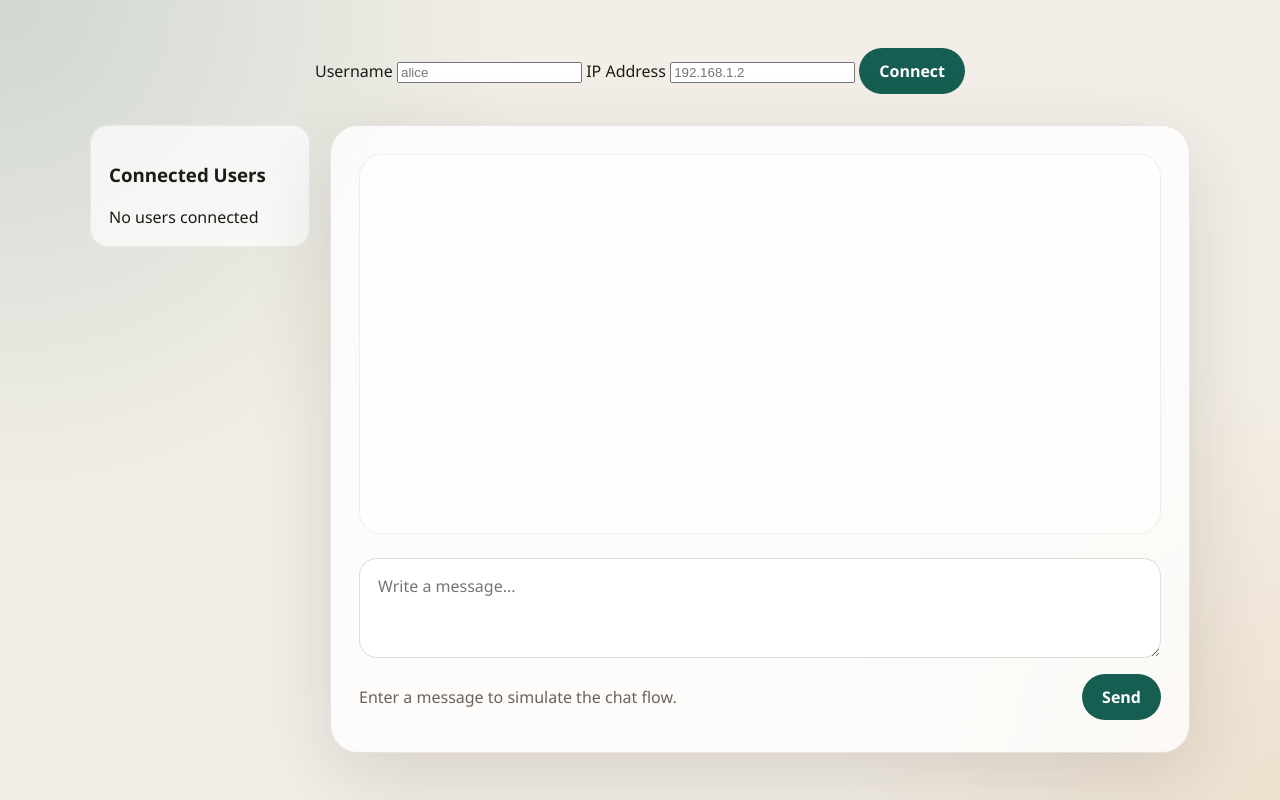
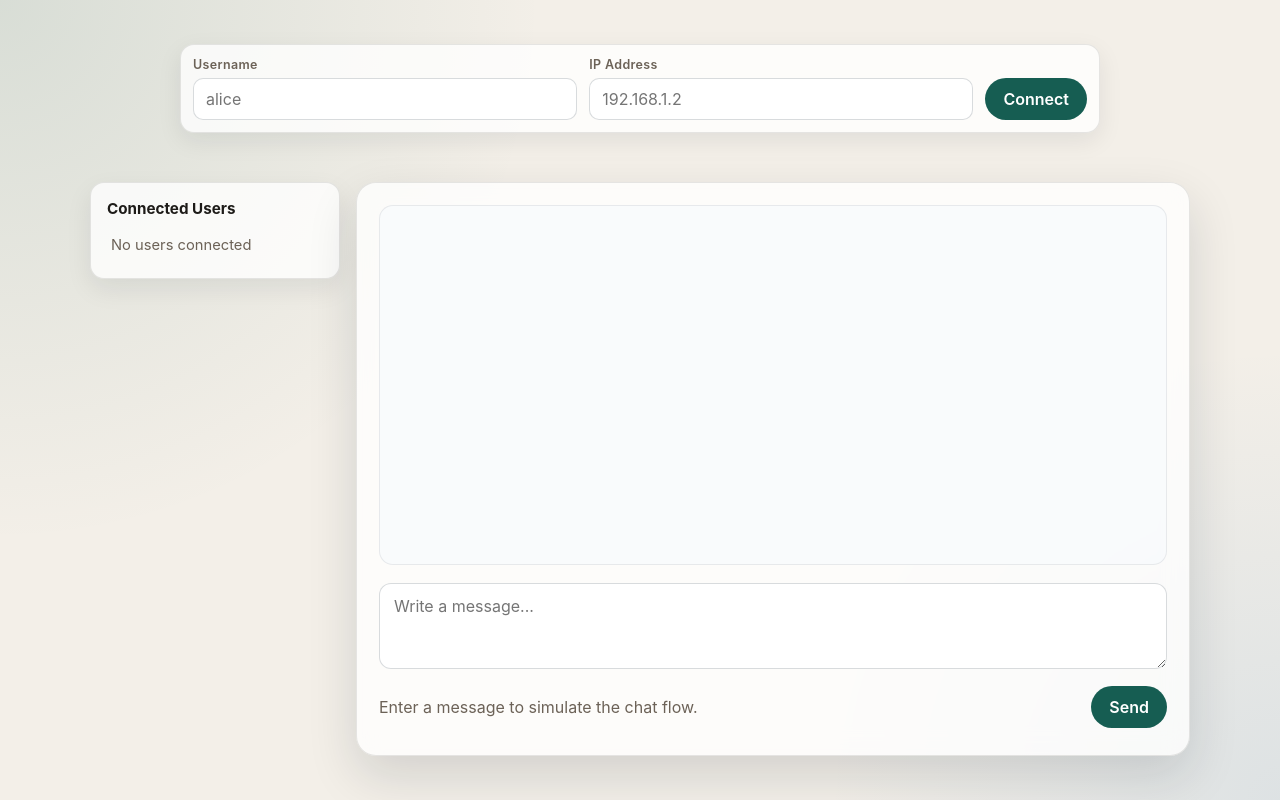
Before and after one commit to thatoneguy01/PeerChat, a Flask app: page / in a window 1280 px wide. Run offline with Flask 3, Linux system fonts and the light colour scheme; some libraries are stand-ins or nearby versions.

Commit message:
style(ui): enhance message handling and UI components for improved user experience

```diff
--- a/ui/services/service.py
+++ b/ui/services/service.py
@@ -19,12 +19,12 @@ class Service:
         return self._messages
 
     def post_message(self, content: str) -> None:
-        self._messages.append({"timestamp":time(), "content": content})
+        self._messages.append({"role": "user", "timestamp": time(), "content": content})
         # Call out here to message distribution
 
     def message_received(self, content: str, timestamp: int, sender_ip: str) -> None:
         #call in here from your message distribution to add messages received from other users
-        self._messages.append({"sender": sender_ip, "timestamp": timestamp, "content": content})
+        self._messages.append({"role": "assistant", "sender": sender_ip, "timestamp": timestamp, "content": content})
         self._refreshes.get("messages", lambda: None)(self._messages)  # trigger a refresh of the messages partial
 
     def user_connected(self, username: str, ip: str) -> None:
@@ -47,6 +47,13 @@ class Service:
         for user in connected_users:
             self._users.append({"name": user.username, "status": "Online"})
         for message in message_history:
-            self._messages.append({"sender": message.sender_ip, "timestamp": message.timestamp, "content": message.content})
+            self._messages.append(
+                {
+                    "role": "assistant",
+                    "sender": message.sender_ip,
+                    "timestamp": message.timestamp,
+                    "content": message.content,
+                }
+            )
         self._refreshes.get("users", lambda: None)(self._users)  # trigger a refresh of the users partial
         self._refreshes.get("messages", lambda: None)(self._messages)  # trigger a refresh of the messages partial
--- a/ui/static/styles.css
+++ b/ui/static/styles.css
@@ -9,7 +9,9 @@
   --accent-soft: #d9ece8;
   --user-bubble: #1d1b18;
   --assistant-bubble: #ffffff;
-  --shadow: 0 24px 80px rgba(41, 27, 12, 0.14);
+  --shadow: 0 20px 50px rgba(12, 30, 44, 0.14);
+  --radius-lg: 20px;
+  --radius-md: 14px;
 }
 
 * {
@@ -23,11 +25,11 @@ body {
 
 body {
   margin: 0;
-  font-family: "Avenir Next", "Segoe UI", sans-serif;
+  font-family: "Inter", "Avenir Next", "Segoe UI", sans-serif;
   color: var(--text);
   background:
-    radial-gradient(circle at top left, rgba(22, 93, 82, 0.16), transparent 35%),
-    radial-gradient(circle at bottom right, rgba(214, 158, 92, 0.18), transparent 30%),
+    radial-gradient(circle at top left, rgba(22, 93, 82, 0.12), transparent 36%),
+    radial-gradient(circle at bottom right, rgba(30, 111, 188, 0.1), transparent 30%),
     var(--bg);
 }
 
@@ -35,18 +37,23 @@ body {
   min-height: 100vh;
   display: grid;
   place-items: center;
-  padding: 32px;
+  padding: 28px;
+  gap: 18px;
+}
+
+.connection-bar {
+  width: min(1100px, 100%);
 }
 
 .chat-card {
   width: min(920px, 100%);
   display: grid;
-  gap: 24px;
-  padding: 28px;
+  gap: 18px;
+  padding: 22px;
   border: 1px solid var(--panel-border);
-  border-radius: 28px;
+  border-radius: var(--radius-lg);
   background: var(--panel);
-  backdrop-filter: blur(18px);
+  backdrop-filter: blur(12px);
   box-shadow: var(--shadow);
 }
 
@@ -85,14 +92,14 @@ h1 {
 
 .message-stream {
   display: grid;
-  gap: 14px;
+  gap: 12px;
   align-content: start;
-  min-height: 380px;
-  max-height: min(56vh, 490px);
-  padding: 20px;
-  border-radius: 22px;
-  background: rgba(255, 255, 255, 0.56);
-  border: 1px solid rgba(29, 27, 24, 0.07);
+  min-height: 360px;
+  max-height: min(56vh, 500px);
+  padding: 16px;
+  border-radius: var(--radius-md);
+  background: rgba(248, 251, 253, 0.8);
+  border: 1px solid rgba(14, 32, 48, 0.08);
   overflow-y: auto;
   overflow-x: hidden;
 }
@@ -101,8 +108,8 @@ h1 {
   width: fit-content;
   max-width: min(72ch, 90%);
   align-self: start;
-  padding: 16px 18px;
-  border-radius: 20px;
+  padding: 12px 14px;
+  border-radius: 12px;
   display: grid;
   gap: 6px;
 }
@@ -114,16 +121,22 @@ h1 {
   border-bottom-right-radius: 6px;
 }
 
+.message.user .message-meta {
+  color: rgba(255, 255, 255, 0.78);
+}
+
 .message.assistant {
   background: var(--assistant-bubble);
-  border: 1px solid rgba(29, 27, 24, 0.08);
+  border: 1px solid rgba(14, 32, 48, 0.1);
   border-bottom-left-radius: 6px;
 }
 
 .message-meta {
+  margin: 0;
   font-size: 0.76rem;
   letter-spacing: 0.08em;
   text-transform: uppercase;
+  font-weight: 600;
 }
 
 .message-body {
@@ -136,11 +149,42 @@ h1 {
   gap: 12px;
 }
 
+.connection-bar #connect-area {
+  display: flex;
+  justify-content: center;
+}
+
+.connect-form {
+  width: min(920px, 100%);
+  display: grid;
+  grid-template-columns: minmax(180px, 1fr) minmax(180px, 1fr) auto;
+  align-items: end;
+  gap: 12px;
+  padding: 12px;
+  border-radius: var(--radius-md);
+  border: 1px solid var(--panel-border);
+  background: var(--panel);
+  box-shadow: 0 8px 24px rgba(12, 30, 44, 0.08);
+}
+
+.form-field {
+  display: grid;
+  gap: 6px;
+  min-width: 0;
+}
+
+.form-field label {
+  font-size: 0.78rem;
+  font-weight: 600;
+  letter-spacing: 0.03em;
+  color: var(--muted);
+}
+
 /* Layout for the main chat area with users list on the left */
 .main-grid {
   display: grid;
-  grid-template-columns: 220px 1fr;
-  gap: 20px;
+  grid-template-columns: 250px 1fr;
+  gap: 16px;
   align-items: start;
   width: min(1100px, 100%);
 }
@@ -150,16 +194,23 @@ h1 {
 }
 
 .users-list-card {
-  padding: 18px;
-  border-radius: 18px;
-  background: rgba(255,255,255,0.7);
-  border: 1px solid rgba(29,27,24,0.06);
+  padding: 16px;
+  border-radius: var(--radius-md);
+  background: var(--panel);
+  border: 1px solid var(--panel-border);
+  box-shadow: 0 10px 26px rgba(12, 30, 44, 0.08);
+}
+
+.users-list-card h3 {
+  margin: 0;
+  font-size: 0.95rem;
+  color: var(--text);
 }
 
 .users-list.simple {
   list-style: none;
   padding: 0;
-  margin: 8px 0 0 0;
+  margin: 10px 0 0 0;
   display: grid;
   gap: 8px;
 }
@@ -168,8 +219,14 @@ h1 {
   padding: 10px 12px;
   border-radius: 10px;
   background: rgba(255,255,255,0.9);
-  border: 1px solid rgba(29,27,24,0.06);
-  font-weight: 600;
+  border: 1px solid rgba(14, 32, 48, 0.08);
+  font-weight: 500;
+}
+
+.users-list .no-users {
+  padding: 8px 4px;
+  color: var(--muted);
+  font-size: 0.92rem;
 }
 
 .users-card {
@@ -214,16 +271,38 @@ h1 {
 
 textarea {
   width: 100%;
-  padding: 16px 18px;
+  padding: 12px 14px;
   resize: vertical;
-  border: 1px solid rgba(29, 27, 24, 0.14);
-  border-radius: 18px;
-  background: rgba(255, 255, 255, 0.9);
+  min-height: 84px;
+  border: 1px solid rgba(14, 32, 48, 0.16);
+  border-radius: 12px;
+  background: rgba(255, 255, 255, 0.95);
   color: var(--text);
   font: inherit;
 }
 
+input[type="text"] {
+  width: 100%;
+  height: 42px;
+  padding: 8px 12px;
+  border-radius: 10px;
+  border: 1px solid rgba(14, 32, 48, 0.16);
+  background: rgba(255, 255, 255, 0.96);
+  color: var(--text);
+  font: inherit;
+}
+
+input[type="text"][readonly] {
+  background: rgba(246, 249, 252, 0.95);
+  color: #475566;
+}
+
 textarea:focus {
+  outline: 3px solid rgba(22, 93, 82, 0.18);
+  border-color: rgba(22, 93, 82, 0.35);
+}
+
+input[type="text"]:focus {
   outline: 3px solid rgba(22, 93, 82, 0.18);
   border-color: rgba(22, 93, 82, 0.35);
 }
@@ -238,16 +317,32 @@ textarea:focus {
 button {
   border: 0;
   border-radius: 999px;
-  padding: 12px 20px;
+  min-height: 42px;
+  padding: 10px 18px;
   background: var(--accent);
   color: white;
   font: inherit;
-  font-weight: 700;
+  font-weight: 600;
   cursor: pointer;
+  transition: transform 120ms ease, box-shadow 120ms ease, filter 120ms ease;
 }
 
 button:hover {
   filter: brightness(1.05);
+  transform: translateY(-1px);
+  box-shadow: 0 8px 16px rgba(22, 93, 82, 0.25);
+}
+
+button:active {
+  transform: translateY(0);
+}
+
+.connect-form.connected button {
+  background: #8b2f39;
+}
+
+.connect-form.connected button:hover {
+  box-shadow: 0 8px 16px rgba(139, 47, 57, 0.24);
 }
 
 .sr-only {
@@ -267,9 +362,13 @@ button:hover {
     padding: 16px;
   }
 
+  .connect-form {
+    grid-template-columns: 1fr;
+  }
+
   .chat-card {
     padding: 20px;
-    border-radius: 22px;
+    border-radius: var(--radius-lg);
   }
 
   .chat-header,
--- a/ui/templates/chat.html
+++ b/ui/templates/chat.html
@@ -24,7 +24,7 @@
       class="composer"
       hx-post="{{ url_for('post_message') }}"
       hx-target="#message-stream"
-      hx-swap="innerHTML"
+      hx-swap="innerHTML scroll:bottom"
     >
       <label class="sr-only" for="message">Message</label>
       <textarea id="message" name="message" rows="3" placeholder="Write a message..."></textarea>
@@ -40,12 +40,17 @@
   (() => {
     const composerForm = document.getElementById("composer-form");
     const messageInput = document.getElementById("message");
+    const messageStream = document.getElementById("message-stream");
     const draftStorageKey = `peerchat:draft`;
     const hasStorage = typeof window.localStorage !== "undefined";
 
-    if (!composerForm || !messageInput) {
+    if (!composerForm || !messageInput || !messageStream) {
       return;
     }
+
+    const scrollMessagesToBottom = () => {
+      messageStream.scrollTop = messageStream.scrollHeight;
+    };
 
     const saveDraft = () => {
       if (!hasStorage) return;
@@ -68,6 +73,7 @@
     };
 
     restoreDraft();
+    scrollMessagesToBottom();
 
     const isTypingTarget = (target) => {
       if (!(target instanceof HTMLElement)) {
@@ -126,6 +132,14 @@
       clearDraft();
       messageInput.focus();
     });
+
+    document.body.addEventListener("htmx:afterSettle", (event) => {
+      if (event.target !== messageStream) {
+        return;
+      }
+
+      scrollMessagesToBottom();
+    });
   })();
 </script>
 <script>
--- a/ui/templates/partials/connect_state.html
+++ b/ui/templates/partials/connect_state.html
@@ -6,21 +6,29 @@
 <div id="connect-area" hx-swap-oob="true">
   {% if connected %}
     <form class="connect-form connected" hx-post="{{ url_for('disconnect') }}" hx-target="#users-box" hx-swap="innerHTML">
+      <div class="form-field">
         <label for="username">Username</label>
         <input id="username" name="username" type="text" value="{{ username }}" readonly>
+      </div>
 
+      <div class="form-field">
         <label for="ip">IP Address</label>
         <input id="ip" name="ip" type="text" value="{{ ip }}" readonly>
+      </div>
 
       <button type="submit">Disconnect</button>
     </form>
   {% else %}
     <form class="connect-form" hx-post="{{ url_for('connect') }}" hx-target="#users-box" hx-swap="innerHTML">
+      <div class="form-field">
         <label for="username">Username</label>
-      <input id="username" name="username" type="text" placeholder="alice">
+        <input id="username" name="username" type="text" placeholder="alice" required autocomplete="nickname">
+      </div>
 
+      <div class="form-field">
         <label for="ip">IP Address</label>
-      <input id="ip" name="ip" type="text" placeholder="192.168.1.2">
+        <input id="ip" name="ip" type="text" placeholder="192.168.1.2" inputmode="decimal">
+      </div>
 
       <button type="submit">Connect</button>
     </form>
```
Also changed, not shown: ui/templates/partials/message.html (+7 -2 lines). Lines whose indentation alone changed are shown as unchanged.
